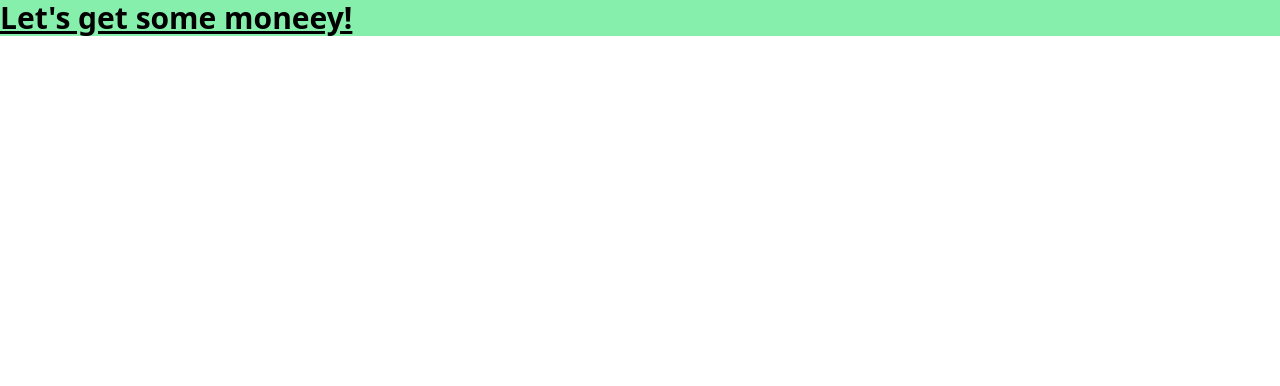
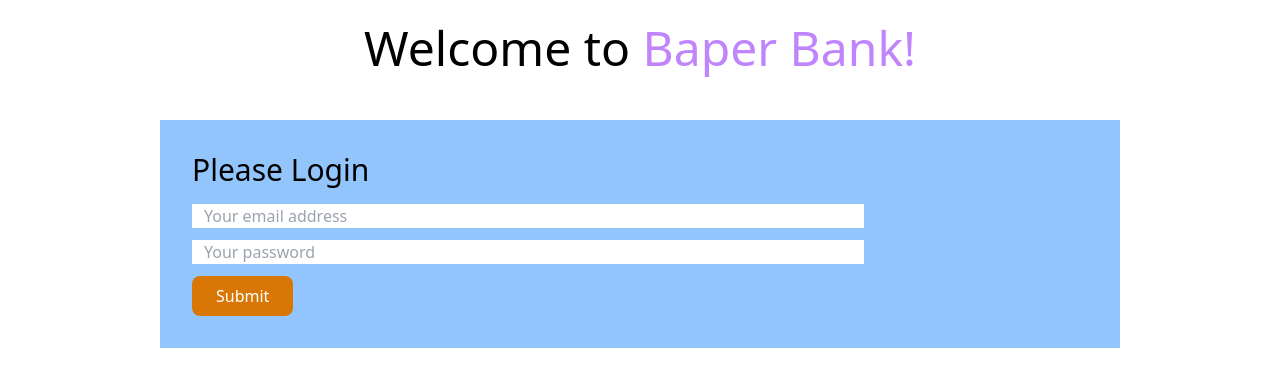
Before and after one commit to tanbir-hossen/Simple-Bank, a plain HTML site: page index.html in a window 1280 px wide. Drawn offline with nearby package versions, Linux system fonts and the light colour scheme.

Commit message:
bank login page styling and interactivity complete

```diff
--- a/index.html
+++ b/index.html
@@ -7,9 +7,36 @@
     <script src="https://cdn.tailwindcss.com"></script>
   </head>
   <body>
-    <h1 class="text-3xl font-bold underline bg-green-300">
-      Let's get some moneey!
-    </h1>
-    <script src="script/bank.js"></script>
+    <header>
+      <h1 class="text-5xl text-center mt-6">
+        Welcome to <span class="text-purple-400">Baper Bank!</span>
+      </h1>
+    </header>
+    <main>
+      <section class="bg-blue-300 w-9/12 mx-auto mt-12 p-8">
+        <h2 class="text-3xl mb-4 font-meduim">Please Login</h2>
+        <div>
+          <input
+            class="w-9/12 mb-3 px-3"
+            type="email"
+            placeholder="Your email address"
+            id="user-email"
+          />
+          <input
+            class="w-9/12 px-3 block mb-3"
+            type="password"
+            placeholder="Your password"
+            id="user-password"
+          />
+          <button
+            class="bg-amber-600 px-6 py-2 text-white font-medium rounded-lg hover:bg-sky-700"
+            id="btn-submit"
+          >
+            Submit
+          </button>
+        </div>
+      </section>
+    </main>
+    <script src="js/login.js"></script>
   </body>
 </html>
--- /dev/null
+++ b/js/login.js
@@ -0,0 +1,14 @@
+//step1: add eventlistner in submit button
+
+document.getElementById('btn-submit').addEventListener('click', function() {
+
+    //step2: get the input value of email and password input field
+    const emailField = document.getElementById('user-email');
+    const userEmail = emailField.value;
+    // console.log(userEmail)
+
+    // getting password field value
+    const passwordField = document.getElementById('user-password');
+    const userPassword = passwordField.value;
+    // console.log(userPassword)
+})
```
Also changed, not shown: script/bank.js (deleted).
